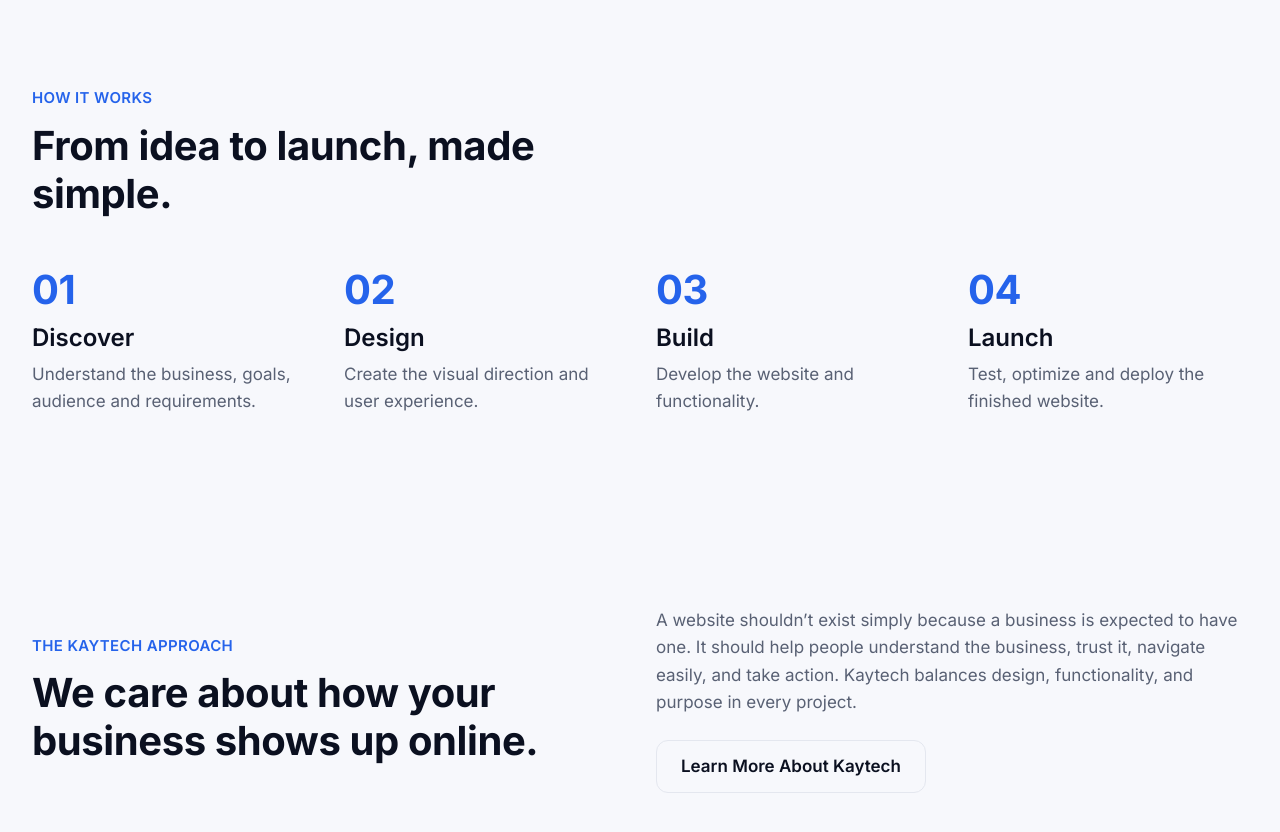
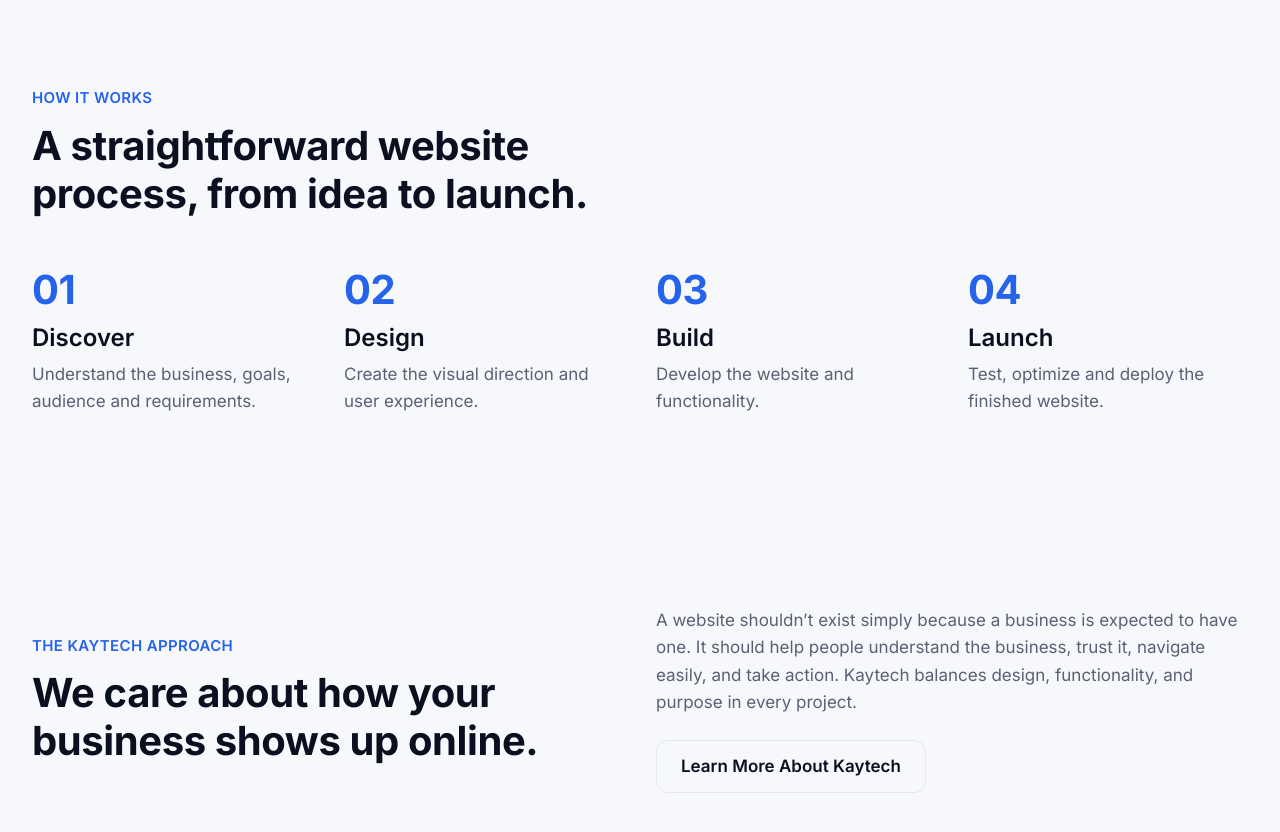
Before and after one commit to KHLLD00/Kaytech_websolutions, a Next.js app: page / in a window 1280 px wide. Shown: the part 5540-6372 px from the top of the page. Built offline with nearby package versions, Linux system fonts and the light colour scheme; no server answers; the database is empty.

Commit message:
Add Nigeria business context to process messaging

```diff
--- a/components/sections/ProcessSection.tsx
+++ b/components/sections/ProcessSection.tsx
@@ -5,7 +5,7 @@ import { PROCESS_STEPS } from "@/lib/content";
 export default function ProcessSection() {
   return (
     <Section>
-      <SectionHeading eyebrow="HOW IT WORKS" heading="From idea to launch, made simple." />
+      <SectionHeading eyebrow="HOW IT WORKS" heading="A straightforward website process, from idea to launch." />
       <div className="mt-12 grid grid-cols-1 gap-8 sm:grid-cols-2 md:grid-cols-4">
         {PROCESS_STEPS.map((step) => (
           <div key={step.number}>
```
